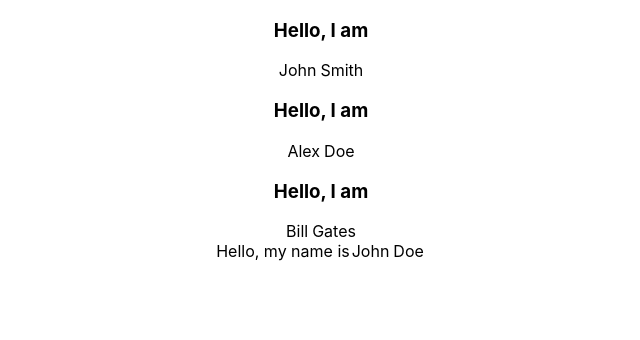
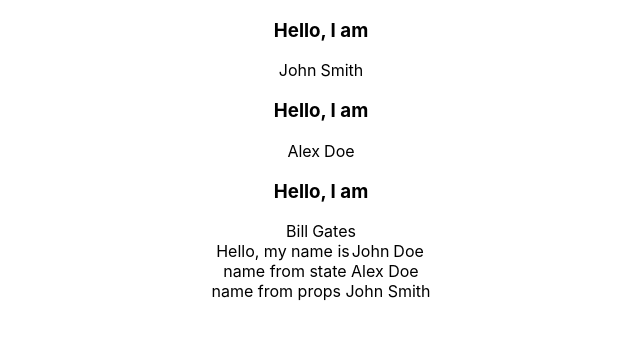
Before and after one commit to MASISKAR/react_beg_02-demo, a React (Create React App) app: page / in a window 1280 px wide. Shown: the top 340 px of the page, without its empty margins (319-959 px from the left). Built offline with nearby package versions, Linux system fonts and the light colour scheme.

Commit message:
understanding classes and components

```diff
--- a/src/App.js
+++ b/src/App.js
@@ -1,6 +1,7 @@
 import React from 'react';
 import './App.css';
-// import './demo/example';
+// import './demo/classes';
+import Person from './demo/Person';
 
 function Name(props) {
   // console.log(props)
@@ -50,6 +51,7 @@
 
     <Greeting />
 
+    <Person name='John Smith'/>
     </div>
 
   );
--- /dev/null
+++ b/src/demo/Person.jsx
@@ -0,0 +1,27 @@
+import React, { Component } from 'react';
+
+
+class Person extends Component {
+    // constructor(props){
+    // super(props);
+    // this.state = {
+    //     name: props.name
+    // };
+    // }
+
+    state = {
+        name: 'Alex Doe'
+    };
+
+    render() {
+const name = this.props.name;
+        return (
+            <>
+                <div>name from state {this.state.name}</div>
+                <div>name from props {name}</div>
+            </>
+        );
+    }
+}
+
+export default Person;
--- /dev/null
+++ b/src/demo/classes.js
@@ -0,0 +1,75 @@
+
+class Animal {
+    constructor(species, name){
+        this.name = name;
+        this.species = species;
+    }
+    eat(){
+        return 'eating...';
+    }
+    run = () => 'running...';
+    sleep = () => 'sleeping...';
+}
+
+class Cat extends Animal{
+    constructor(name, color){
+        super('cat', name);
+        this.color = color;
+    }
+    // species = 'cat';
+}
+
+class Dog extends Animal{
+    constructor(name, age){
+        super('dog', name);
+        this.age = age;
+    }
+    // species = 'dog';
+}
+
+let cat = new Cat('Kitty', 'white');
+let dog = new Dog('Doggy', 2);
+
+
+console.log(cat);
+console.log(dog);
+
+
+
+
+
+
+
+
+
+
+
+
+/* const User = class {
+
+}
+
+
+console.log(typeof Animal);
+
+hello();
+
+console.log('a', a);
+
+var a = 45;
+
+console.log('a', a);
+
+
+function hello(){
+    console.log('hello');
+}
+
+const getName = ()=> 'John Smith';
+
+getAge();
+
+var getAge = function(){
+    return 42;
+};
+ */
```
